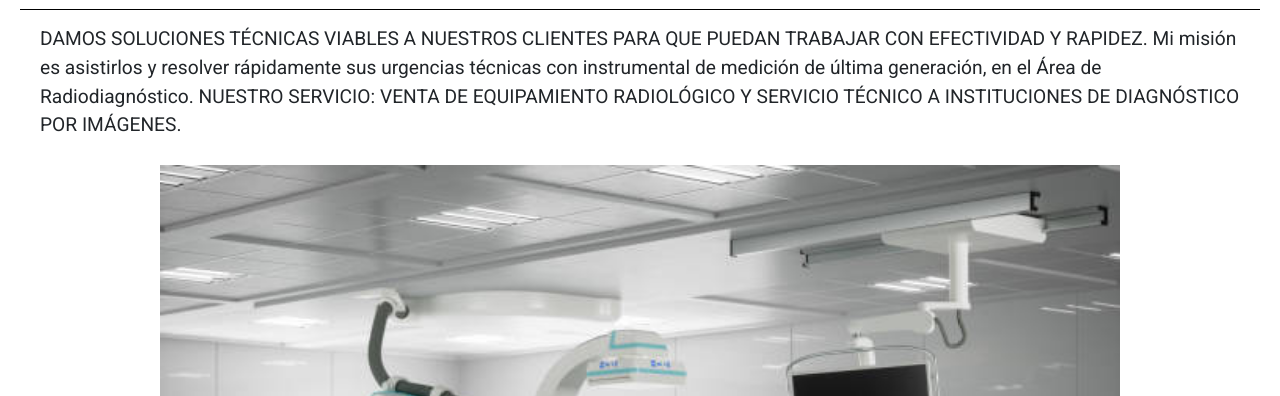
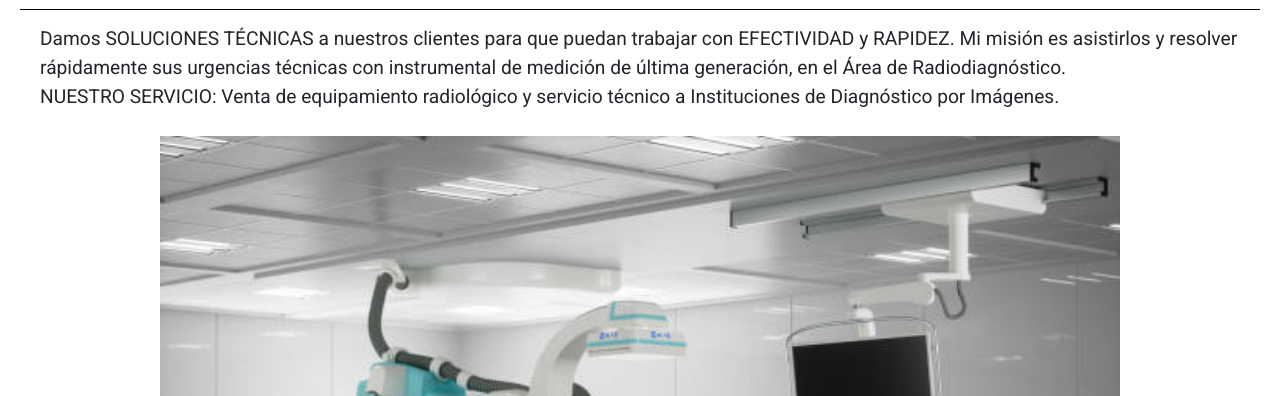
Before and after one commit to MJavDev/PFAngel, a website: page index.html in a window 1280 px wide. Shown: the part 404-800 px from the top of the page. Drawn offline with nearby package versions, Linux system fonts and the light colour scheme.

Commit message:
retoque en info_empresa

```diff
--- a/index.html
+++ b/index.html
@@ -116,12 +116,13 @@
           <p
             class="info_empresa d-flex justify-content-center align-items-center"
           >
-            DAMOS SOLUCIONES TÉCNICAS VIABLES A NUESTROS CLIENTES PARA QUE
-            PUEDAN TRABAJAR CON EFECTIVIDAD Y RAPIDEZ. Mi misión es asistirlos y
+            Damos SOLUCIONES TÉCNICAS a nuestros clientes para que puedan
+            trabajar con EFECTIVIDAD y RAPIDEZ. Mi misión es asistirlos y
             resolver rápidamente sus urgencias técnicas con instrumental de
             medición de última generación, en el Área de Radiodiagnóstico.
-            NUESTRO SERVICIO: VENTA DE EQUIPAMIENTO RADIOLÓGICO Y SERVICIO
-            TÉCNICO A INSTITUCIONES DE DIAGNÓSTICO POR IMÁGENES.
+            <br />
+            NUESTRO SERVICIO: Venta de equipamiento radiológico y servicio
+            técnico a Instituciones de Diagnóstico por Imágenes.
           </p>
         </div>
       </section>
```
